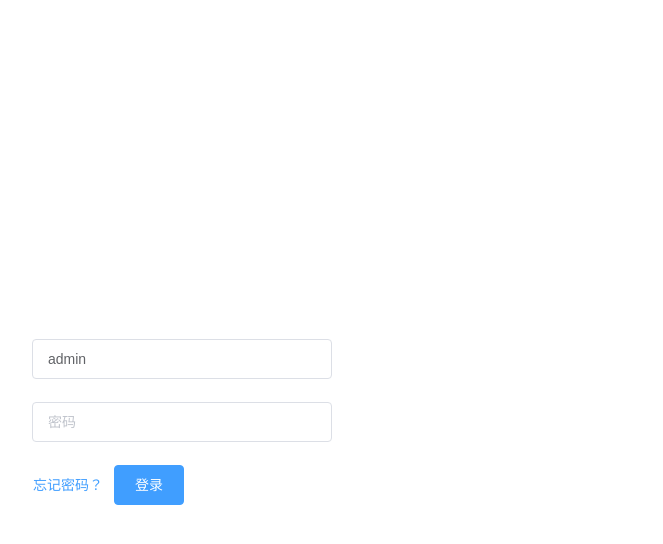
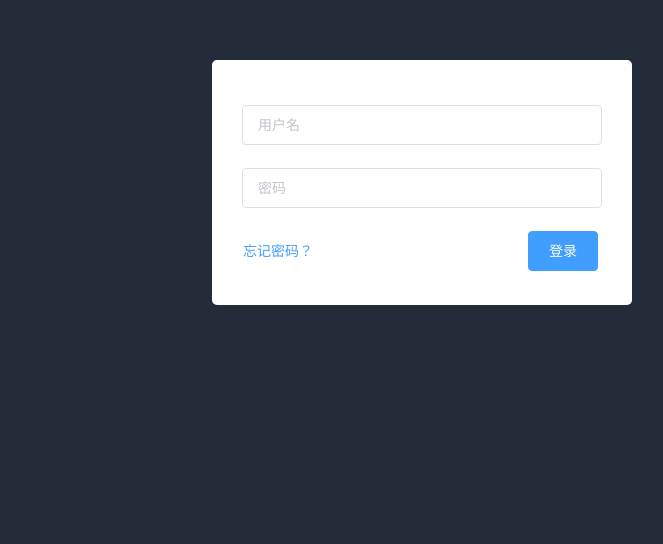
Before and after one commit to caleb-meteor/ccwwBlog, a Vue app in the folder fornt/: page /#/ in a window 1280 px wide. Shown: the part 218-762 px from the top of the page, without its empty margins (226-889 px from the left). Built offline with nearby package versions, Linux system fonts and the light colour scheme.

Commit message:
登陆页面调整

```diff
--- a/fornt/index.html
+++ b/fornt/index.html
@@ -6,7 +6,7 @@
     <title>fornt</title>
   </head>
   <body>
-    <div id="app"></div>
+    <div id="app" style="width: 100%;height: 100%;margin:0;"></div>
     <!-- built files will be auto injected -->
   </body>
 </html>
--- a/fornt/src/view/Login.vue
+++ b/fornt/src/view/Login.vue
@@ -1,6 +1,6 @@
 <template>
-<div >
-  <el-form ref="form" :model="form" id="loginForm" style="background-color: #fff;width: 300px;">
+<div id="login-form">
+  <el-form ref="form" :model="form">
     <el-form-item>
       <el-input v-model="form.username" placeholder="用户名"></el-input>
     </el-form-item>
@@ -9,7 +9,7 @@
     </el-form-item>
     <el-form-item>
       <el-button type="text">忘记密码？</el-button>
-      <el-button type="primary">登录</el-button>
+      <el-button type="primary" style="margin-left: 214px;" v-on:click="login">登录</el-button>
     </el-form-item>
   </el-form>
 </div>
@@ -19,18 +19,15 @@
     data() {
       return {
         form: {
-          username: 'admin',
+          username: '',
           password: ''
         },
         dom:{
-          loginForm:'loginForm'
+          loginForm:'login-form'
         }
       }
     },
     methods: {
-      onSubmit() {
-        console.log('submit!');
-      },
       vetical:function(elId){
         var screen_height   = document.documentElement.clientHeight;
         var screen_width    = document.documentElement.clientWidth;
@@ -38,8 +35,26 @@
         var el_height       = el.clientHeight;
         var el_width        = el.clientWidth;
         console.log(screen_height,screen_width,el_height,el_width);
-        el.style.marginTop  = (screen_width - el_height)/2 + 'px';
-        el.style.marginLeft = (screen_height - el_width)/2 + 'px';
+        el.style.marginTop  = (screen_height - el_height)/2 + 'px';
+        el.style.marginLeft = (screen_width - el_width)/2 + 'px';
+      },
+      login:function(){
+        this.$axios({
+          method:'post',
+          url:'user/login',
+          data:this.form
+        })
+        .then(response => {
+          if(response.data.code == '200'){
+            var type = 'success';
+          }else{
+            var type = 'error';
+          }
+          this.$message({
+            message: response.data.message,
+            type: type
+          });
+        });
       }
     },
     mounted:function(){       //挂载完成时
@@ -50,55 +65,16 @@
        }
     }
   }
-
-	/*export default{
-		name:'login',
-		data(){
-			return {
-				info:'ManPro',
-        message:'',
-        alert:false,
-        dom:{
-            loginForm:'loginForm'
-        },
-        loginInfo:{
-            username:'admin',
-            password:''
-        },
-			}
-		},
-		methods:{
-			vetical:function(elId){
-				var screen_height = document.documentElement.clientHeight;
-        var el = document.getElementById(elId);
-        var el_height = el.clientHeight;
-        el.style.marginTop = (screen_height - el_height)/2 + 'px';
-			},
-      login:function(){
-        var self = this;
-        this.$axios({
-          method:'post',
-          url:'/user/login',
-          data:this.loginInfo
-        })
-        .then(function(response){
-          self.alert = true;
-          self.message = response.data.message;
-        });
-      },
-      close_alert:function(){
-        this.alert = false;
-      }
-		},
-		mounted:function(){       //挂载完成时
-			var self = this;
-      self.vetical(self.dom.loginForm);
-      window.onresize = function(){
-          self.vetical(self.dom.loginForm);
-       }
-		}
-	}*/
 </script>
 <style type="text/css">
-
+  body{
+    background-color: #242c39;
+  }
+  #login-form{
+    width: 360px;
+    height: 200px;
+    background-color: #fff;
+    padding: 45px 30px 0 30px;
+    border-radius:5px;
+  }
 </style>
```
